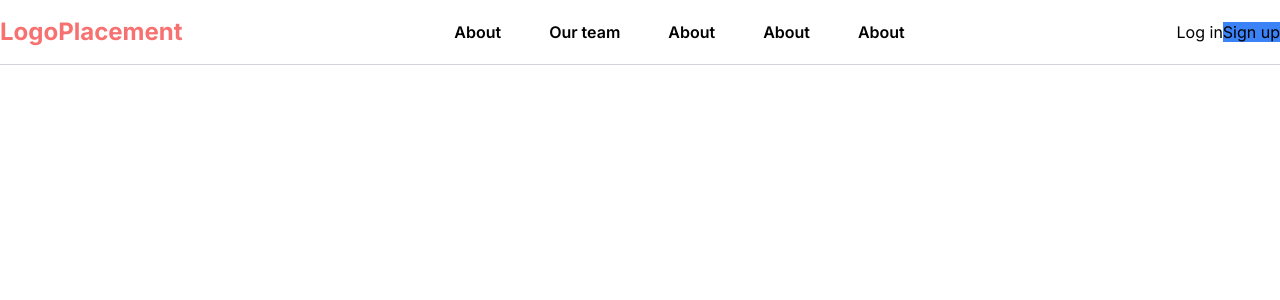
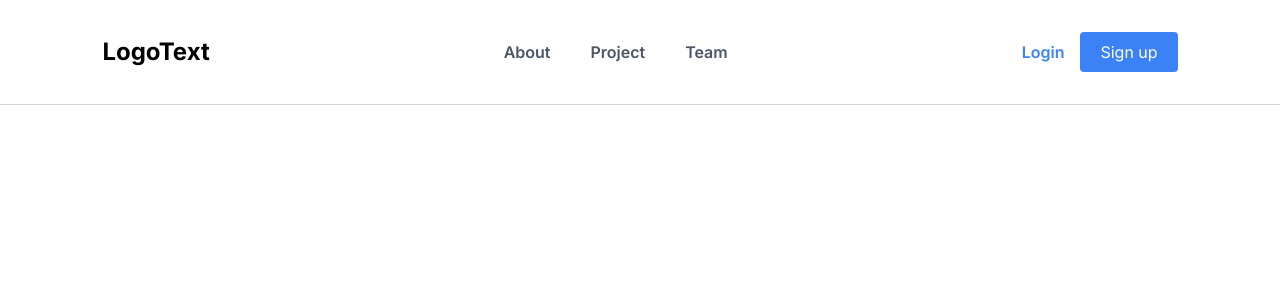
Before and after one commit to danielcorreia-dev/batteries-project, a Next.js app: page / in a window 1280 px wide. Shown: the top 300 px of the page. Built offline with nearby package versions, Linux system fonts and the light colour scheme.

Commit message:
landing navbar

```diff
--- a/components/Header.tsx
+++ /dev/null
@@ -1,64 +0,0 @@
-import Link from 'next/link';
-
-export default function Header() {
-  return (
-    <header className="border-b border-gray-300 py-4">
-      <div className="flex items-center justify-between max-w-7xl mx-auto">
-        <h1 className="font-bold text-red-400 text-2xl">LogoPlacement</h1>
-        <nav className="flex justify-center items-center w-auto">
-          <ul className="text-base flex justify-between font-semibold">
-            <li>
-              <Link
-                className="hover:text-blue-500 transition-colors px-6"
-                href="/about"
-              >
-                About
-              </Link>
-            </li>
-            <li>
-              <Link
-                className="hover:text-blue-500 transition-colors px-6"
-                href="/about"
-              >
-                Our team
-              </Link>
-            </li>
-            <li>
-              <Link
-                className="hover:text-blue-500 transition-colors px-6"
-                href="/about"
-              >
-                About
-              </Link>
-            </li>
-            <li>
-              <Link
-                className="hover:text-blue-500 transition-colors px-6"
-                href="/about"
-              >
-                About
-              </Link>
-            </li>
-            <li>
-              <Link
-                className="hover:text-blue-500 transition-colors px-6"
-                href="/about"
-              >
-                About
-              </Link>
-            </li>
-          </ul>
-        </nav>
-        {/* cta section start */}
-        <div>
-          <Link href="/login" className="font">
-            Log in
-          </Link>
-          <Link href="/sign-in" className="bg-blue-500">
-            Sign up
-          </Link>
-        </div>
-      </div>
-    </header>
-  );
-}
--- /dev/null
+++ b/components/LandingNav.tsx
@@ -0,0 +1,43 @@
+import Link from 'next/link';
+import { useState } from 'react';
+import { FiMenu } from 'react-icons/fi'
+
+const Nav = () => {
+  const [open, setOpen] = useState(false);
+
+  return (
+    <header className="border-b border-gray-300 py-8">
+      <div className="flex items-center justify-between xl:max-w-7xl xl:mx-auto max-w-full px-[8%] flex-wrap w-full">
+        <h1 className="font-bold text-2xl">LogoText</h1>
+
+        <FiMenu className='lg:hidden block h-6 w-6 cursor-pointer' onClick={() => setOpen(!open)}/>
+
+        <nav className={`${open ? 'block' : 'hidden'} lg:flex lg:items-center lg:w-auto w-full mb-2 mt-2 lg:mb-0 lg:mt-0`}>
+          <ul className='text-base text-gray-600 lg:flex lg:justify-between'>
+            <li>
+              <Link href="/about" className='lg:px-5 py-2 block hover:text-blue-500 font-semibold'>About</Link>
+            </li>
+            <li>
+              <Link href="/project" className='lg:px-5 py-2 block hover:text-blue-500 font-semibold'>Project</Link>
+            </li>
+            <li>
+              <Link href="/team" className='lg:px-5 py-2 block hover:text-blue-500 font-semibold'>Team</Link>
+            </li>
+          </ul>
+        </nav>
+
+        {/* CTA */}
+        <div className={`${open ? 'block' : 'hidden'} lg:flex lg:items-center lg:w-auto w-full`}>
+          <Link className ='text-blue-500 hover:text-blue-700 transition-all font-semibold lg:mr-4 mb-2 lg:mb-0' href="/login">
+            Login
+          </Link>
+          <Link className ="py-2 px-5 bg-blue-500 text-white hover:bg-blue-700 rounded transition-colors block" href="signup">
+            Sign up
+          </Link>
+        </div>
+      </div>
+    </header>
+  );
+};
+
+export default Nav;
--- a/package.json
+++ b/package.json
@@ -18,6 +18,7 @@
     "next": "13.1.6",
     "react": "18.2.0",
     "react-dom": "18.2.0",
+    "react-icons": "^4.7.1",
     "typescript": "4.9.5"
   },
   "devDependencies": {
--- a/pages/index.tsx
+++ b/pages/index.tsx
@@ -1,4 +1,4 @@
-import Header from '@/components/Header'
+import LandingNav from '@/components/LandingNav'
 import { Inter } from '@next/font/google'
 
 const inter = Inter({ subsets: ['latin'] })
@@ -6,7 +6,7 @@ const inter = Inter({ subsets: ['latin'] })
 export default function Home() {
   return (
     <>
-    <Header/>
+    <LandingNav/>
     {/* <section>
       <div className='grid max-w-screen-xl px-4 py-8 mx-auto lg:gap-8 xl:gap-0 lg:py-16 lg:grid-cols-12"'>
         <div className='mr-auto place-self-center'>
```
Also changed, not shown: components/LandingFooter.tsx (added), 1 other file (tests, documents, lock files or other folders).
